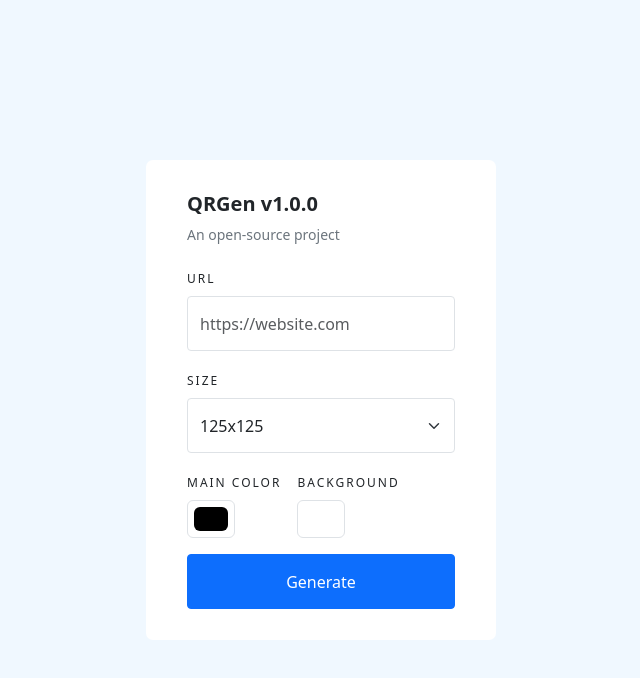
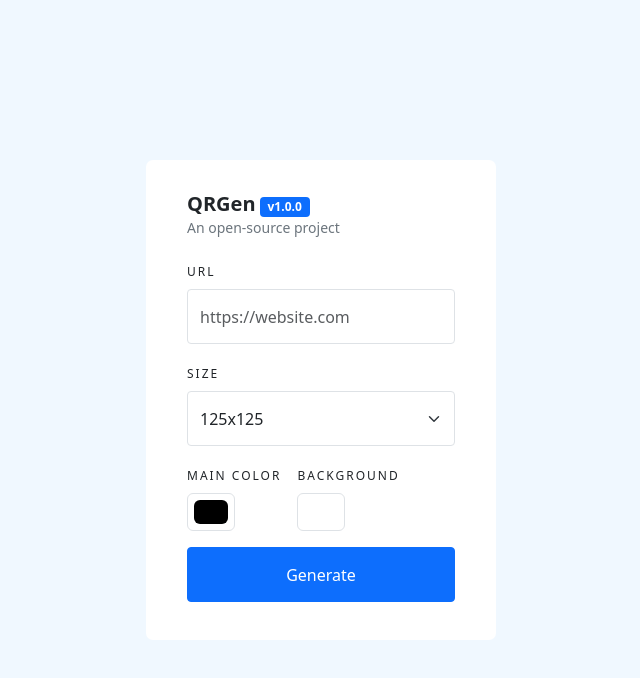
Before and after one commit to joiellantero/qr-generator, a website: page index.html in a window 1280 px wide. Shown: the whole page, without its empty margins (319-959 px from the left). Drawn offline with nearby package versions, Linux system fonts and the light colour scheme.

Commit message:
update proj name

```diff
--- a/index.html
+++ b/index.html
@@ -20,7 +20,10 @@
 
     <div class="card wrapper">
       <div class="card-body">
-        <h1 class="fw-bold fs-5">QRGen v1.0.0</h1>
+        <div class="d-inline">
+          <h1 class="fw-bold fs-5 d-inline">QRGen</h1>
+          <span class="badge text-bg-primary rounded-1">v1.0.0</span>
+        </div>
         <p class="small text-secondary">An open-source project</p>
 
         <form id="fqr">
@@ -30,7 +33,7 @@
           </div>
           <div class="mb-3">
             <label for="fsize" class="form-label text-uppercase">Size</label>
-            <select class="form-select rounded-1" id="fsize" aria-label="Select Size" required>
+            <select class="form-select rounded-1" id="fsize" aria-label="Select Size">
               <option value="125" selected>125x125</option>
               <option value="250">250x250</option>
               <option value="500">500x500</option>
```
